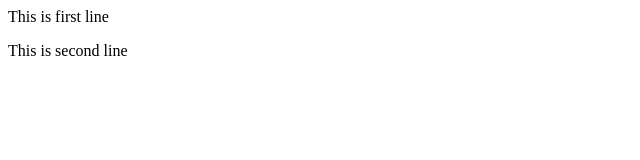
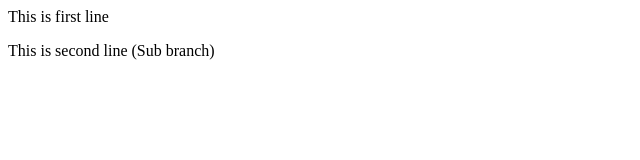
Before and after one commit to raghvinnn/SampleRepository, a plain HTML site: page index.html in a window 1280 px wide. Shown: the full height of the page, 0-640 px from the left. Drawn offline with Linux system fonts and the light colour scheme.

Commit message:
Sub branch committed

```diff
--- a/index.html
+++ b/index.html
@@ -1,2 +1,2 @@
 <p>This is first line</p>
-<p>This is second line</p>
+<p>This is second line (Sub branch)</p>
```
